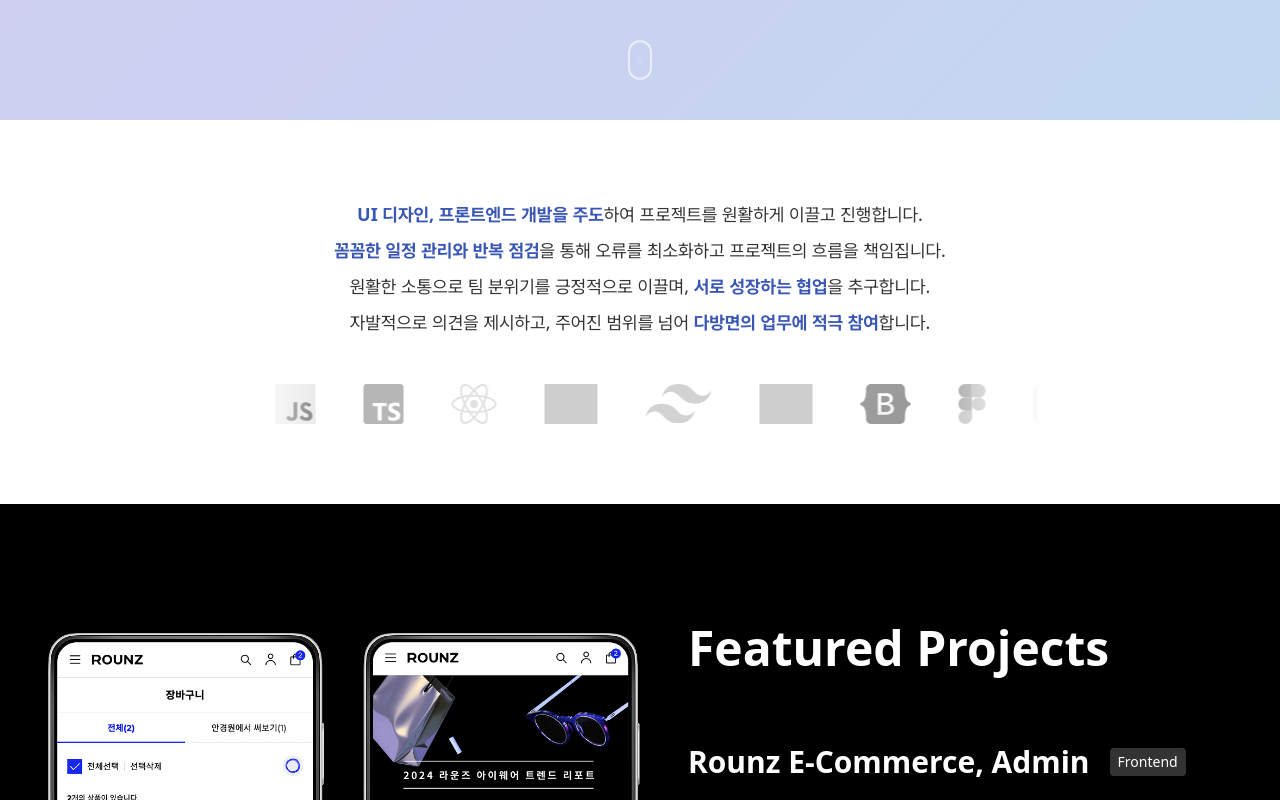
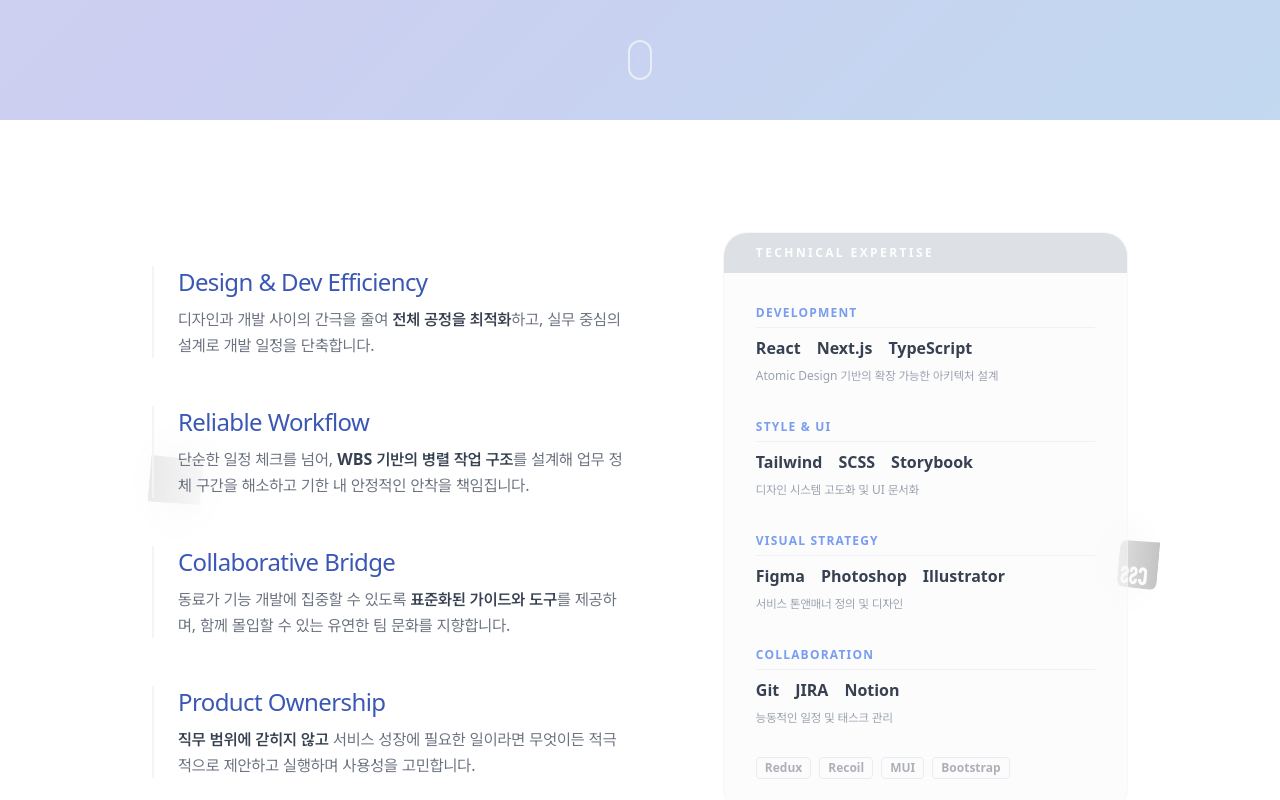
Before and after one commit to diayeri/portfolio-next, a Next.js app: page / in a window 1280 px wide. Shown: the part 680-1480 px from the top of the page. Built offline with nearby package versions, Linux system fonts and the light colour scheme; no server answers; grey boxes are pictures that could not be loaded.

Commit message:
style: Intro 영역 스타일, 내용 업데이트

```diff
--- a/src/components/Intro.tsx
+++ b/src/components/Intro.tsx
@@ -3,35 +3,145 @@
 import { TechMarquee } from "./TechMarquee";
 
 export default function Intro() {
+  const values = [
+    {
+      title: "Design & Dev Efficiency",
+      highlight: "전체 공정을 최적화",
+      description:
+        "디자인과 개발 사이의 간극을 줄여 전체 공정을 최적화하고, 실무 중심의 설계로 개발 일정을 단축합니다.",
+    },
+    {
+      title: "Reliable Workflow",
+      highlight: "WBS 기반의 병렬 작업 구조",
+      description:
+        "단순한 일정 체크를 넘어, WBS 기반의 병렬 작업 구조를 설계해 업무 정체 구간을 해소하고 기한 내 안정적인 안착을 책임집니다.",
+    },
+    {
+      title: "Collaborative Bridge",
+      highlight: "표준화된 가이드와 도구",
+      description:
+        "동료가 기능 개발에 집중할 수 있도록 표준화된 가이드와 도구를 제공하며, 함께 몰입할 수 있는 유연한 팀 문화를 지향합니다.",
+    },
+    {
+      title: "Product Ownership",
+      highlight: "직무 범위에 갇히지 않고",
+      description:
+        "직무 범위에 갇히지 않고 서비스 성장에 필요한 일이라면 무엇이든 적극적으로 제안하고 실행하며 사용성을 고민합니다.",
+    },
+  ];
+
+  const skills = [
+    {
+      category: "Development",
+      skills: ["React", "Next.js", "TypeScript"],
+      desc: "Atomic Design 기반의 확장 가능한 아키텍처 설계",
+    },
+    {
+      category: "Style & UI",
+      skills: ["Tailwind", "SCSS", "Storybook"],
+      desc: "디자인 시스템 고도화 및 UI 문서화",
+    },
+    {
+      category: "Visual Strategy",
+      skills: ["Figma", "Photoshop", "Illustrator"],
+      desc: "서비스 톤앤매너 정의 및 디자인",
+    },
+    {
+      category: "Collaboration",
+      skills: ["Git", "JIRA", "Notion"],
+      desc: "능동적인 일정 및 태스크 관리",
+    },
+  ];
+
   return (
-    <section className="flex flex-col items-center w-full px-10 py-20">
-      <div className="mb-12 space-y-2 text-lg text-center">
-        <p>
-          <strong className="text-primary-dark">
-            UI 디자인, 프론트엔드 개발을 주도
-          </strong>
-          하여 프로젝트를 원활하게 이끌고 진행합니다.
-        </p>
-        <p>
-          <strong className="text-primary-dark">
-            꼼꼼한 일정 관리와 반복 점검
-          </strong>
-          을 통해 오류를 최소화하고 프로젝트의 흐름을 책임집니다.
-        </p>
-        <p>
-          원활한 소통으로 팀 분위기를 긍정적으로 이끌며,{" "}
-          <strong className="text-primary-dark">서로 성장하는 협업</strong>을
-          추구합니다.
-        </p>
-        <p>
-          자발적으로 의견을 제시하고, 주어진 범위를 넘어{" "}
-          <strong className="text-primary-dark">
-            다방면의 업무에 적극 참여
-          </strong>
-          합니다.
-        </p>
+    <section className="relative flex flex-col items-center w-full px-10 py-16 overflow-hidden">
+      <div className="absolute inset-0 z-0 flex items-center opacity-50">
+        <TechMarquee />
       </div>
-      <TechMarquee />
+      <div
+        className="absolute inset-0 z-10
+      backdrop-blur-xl bg-white
+      [mask-image:radial-gradient(circle_at_center,_black_50%,transparent_70%)]
+      [pointer-events:none]"
+      />
+      <div className="z-20 flex flex-col items-center max-w-5xl gap-12 px-6 py-12 mx-auto lg:flex-row lg:gap-24">
+        {/* 1. Core Value (좌측) */}
+        <section className="flex-[1.4] space-y-12">
+          {values.map((item, index) => (
+            <div
+              key={index}
+              className="relative pl-6 transition-colors border-l-2 border-gray-100 group hover:border-primary/50"
+            >
+              <span className="absolute -left-[2px] top-0 h-8 w-[2px] bg-primary scale-y-0 group-hover:scale-y-100 transition-transform origin-top" />
+
+              <h4 className="mb-2 text-2xl tracking-tight text-primary-dark">
+                {item.title}
+              </h4>
+
+              <p className="text-base leading-relaxed text-gray-500">
+                {item.description.split(item.highlight).map((part, i, arr) => (
+                  <span key={i}>
+                    {part}
+                    {i < arr.length - 1 && (
+                      <strong className="font-semibold text-gray-700">
+                        {item.highlight}
+                      </strong>
+                    )}
+                  </span>
+                ))}
+              </p>
+            </div>
+          ))}
+        </section>
+
+        {/* 2. Technical Expertise (우측) */}
+        {/* <section className="flex-1 w-full p-8 border bg-gray-50/50 rounded-3xl border-gray-100/50"> */}
+        <section className="flex-1 w-full px-8 pb-8 overflow-hidden border bg-gray-50/50 rounded-3xl border-gray-100/50">
+          {/* <h3 className="text-xs font-black tracking-[0.2em] text-gray-500 uppercase mb-10 opacity-70"> */}
+          <h3 className="text-xs font-black tracking-[0.2em] uppercase mb-8 opacity-70 -mx-8 px-8 bg-gray-300 text-white py-3">
+            Technical Expertise
+          </h3>
+
+          <div className="grid gap-y-9">
+            {skills.map((group, i) => (
+              <div key={i} className="group/item">
+                <div className="flex justify-between items-end mb-2 border-b border-gray-200/50 pb-1.5">
+                  <p className="text-xs font-bold tracking-widest uppercase text-primary-light">
+                    {group.category}
+                  </p>
+                </div>
+
+                <div className="flex flex-wrap mb-2 gap-x-4 gap-y-1">
+                  {group.skills.map((skill, j) => (
+                    <span
+                      key={j}
+                      className="text-base font-bold text-gray-700 transition-colors"
+                    >
+                      {skill}
+                    </span>
+                  ))}
+                </div>
+
+                <p className="text-xs leading-tight text-gray-400">
+                  {group.desc}
+                </p>
+              </div>
+            ))}
+          </div>
+
+          {/* 보조 스택 */}
+          <div className="flex flex-wrap gap-2 mt-8 opacity-40">
+            {["Redux", "Recoil", "MUI", "Bootstrap"].map((etc, i) => (
+              <span
+                key={i}
+                className="text-xs font-semibold px-2 py-0.5 border border-gray-300 rounded text-gray-700"
+              >
+                {etc}
+              </span>
+            ))}
+          </div>
+        </section>
+      </div>
     </section>
   );
 }
--- a/src/components/TechMarquee.module.css
+++ b/src/components/TechMarquee.module.css
@@ -1,25 +1,44 @@
-@keyframes marquee {
-  0% {
-    transform: translateX(0);
+.container {
+  width: 100%;
+  height: 400px;
+  display: flex;
+  justify-content: center;
+  align-items: center;
+  /* 원근감 설정: 값이 작을수록 굴곡이 심해집니다 */
+  perspective: 1200px;
+}
+
+.stage {
+  position: relative;
+  width: 100px;
+  height: 60px;
+  transform-style: preserve-3d;
+}
+
+.orbit {
+  width: 100%;
+  height: 100%;
+  position: absolute;
+  transform-style: preserve-3d;
+  animation: rotateOrbit 25s linear infinite;
+}
+
+.item {
+  position: absolute;
+  width: 80px;
+  height: 60px;
+  display: flex;
+  justify-content: center;
+  align-items: center;
+  /* 아이템이 회전해도 앞면을 바라보게 하고 싶다면 backface-visibility 조절 */
+  backface-visibility: visible;
+}
+
+@keyframes rotateOrbit {
+  from {
+    transform: rotateY(0deg) rotateX(-5deg); /* 약간 위에서 내려다보는 각도 추가 */
   }
-  100% {
-    transform: translateX(-50%);
+  to {
+    transform: rotateY(360deg) rotateX(-5deg);
   }
 }
-
-.animate-marquee {
-  display: flex;
-  animation: marquee 50s linear infinite;
-
-  .group:hover .alt {
-    opacity: 1;
-  }
-}
-
-.alt {
-  opacity: 0;
-}
-
-.group:hover .alt {
-  opacity: 1;
-}
--- a/src/components/TechMarquee.tsx
+++ b/src/components/TechMarquee.tsx
@@ -16,38 +16,36 @@ export function TechMarquee() {
     { src: "/logos/figma.svg", alt: "Figma" },
     { src: "/logos/photoshop.svg", alt: "Photoshop" },
     { src: "/logos/illustrator.svg", alt: "Illustrator" },
-    { src: "/logos/storybook.svg", alt: "Storybook" },
-    { src: "/logos/framer.svg", alt: "Framer" },
-    { src: "/logos/git.svg", alt: "Git" },
   ];
 
-  const repeatedLogos = [...logos, ...logos];
+  const total = logos.length;
+  // 각 로고 사이의 각도 계산
+  const angle = 360 / total;
+  // 궤도의 반지름 (멀리/가깝게 조절하려면 이 값을 수정하세요)
+  const radius = 720;
 
   return (
-    <div className="relative w-[800px] overflow-hidden">
-      <div className={`flex w-max ${styles["animate-marquee"]}`}>
-        {repeatedLogos.map((logo, i) => (
+    <div className={styles.container}>
+      <div className={styles.stage}>
+        <div className={styles.orbit}>
+          {logos.map((logo, i) => (
             <div
               key={i}
-            className={`h-10 relative flex items-center justify-center mx-6 ${styles.group}`}
+              className={styles.item}
+              style={{
+                // 인라인 스타일로 각 로고의 위치값 계산
+                transform: `rotateY(${i * angle}deg) translateZ(${radius}px)`,
+              }}
             >
               <img
                 src={logo.src}
                 alt={logo.alt}
-              className="w-auto h-full transition duration-200 opacity-50 grayscale hover:opacity-100 hover:grayscale-0"
+                className="w-auto h-full transition duration-200 opacity-70 grayscale hover:opacity-100 hover:grayscale-0"
               />
-            {/* hover 시 alt 텍스트 */}
-            <span
-              className={`absolute bottom-0 px-1 py-[2px] mb-2 text-sm font-medium backdrop-blur-md text-white bg-black/10 rounded pointer-events-none ${styles.alt}`}
-            >
-              {logo.alt}
-            </span>
             </div>
           ))}
         </div>
-
-      <div className="absolute top-0 left-0 z-10 w-20 h-full pointer-events-none bg-gradient-to-r from-white to-transparent" />
-      <div className="absolute top-0 right-0 z-10 w-20 h-full pointer-events-none bg-gradient-to-l from-white to-transparent" />
+      </div>
     </div>
   );
 }
```
Lines whose indentation alone changed are shown as unchanged.
